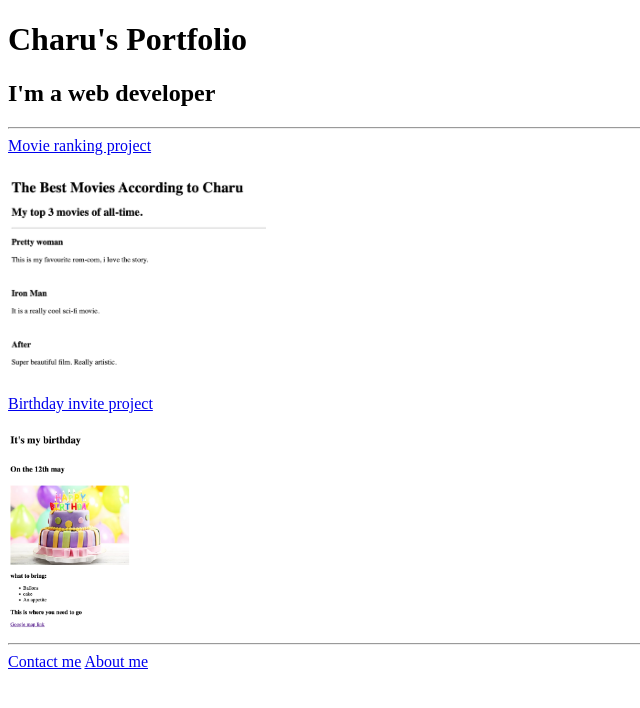
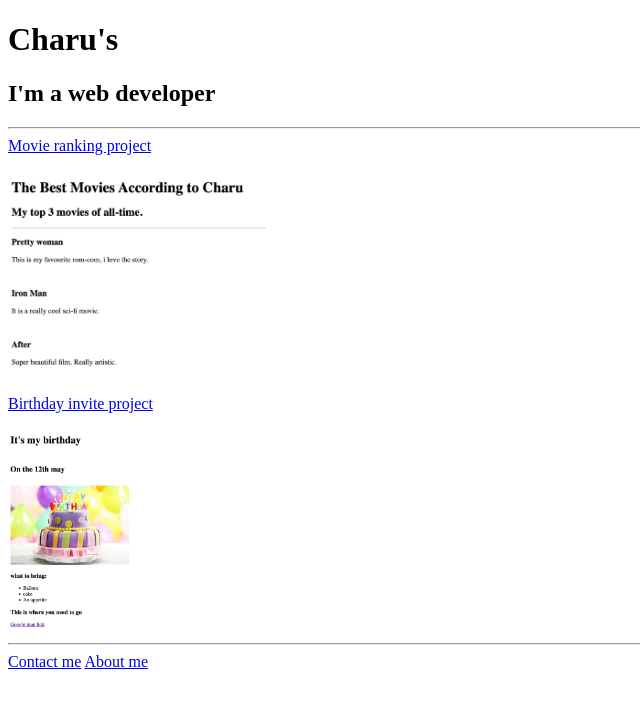
Before and after one commit to Charub17/First-project, a plain HTML site: page index.html in a window 1280 px wide. Shown: the whole page, without its empty margins (0-640 px from the left). Drawn offline with Linux system fonts and the light colour scheme.

Commit message:
this is my second commit

```diff
--- a/index.html
+++ b/index.html
@@ -7,7 +7,7 @@
     <title>Document</title>
 </head>
 <body>
-    <h1> Charu's Portfolio</h1>
+    <h1> Charu's</h1>
     <h2>I'm a web developer</h2>
     <hr>
     <a href="./public/movie-ranking.html"> Movie ranking project</a>
```
